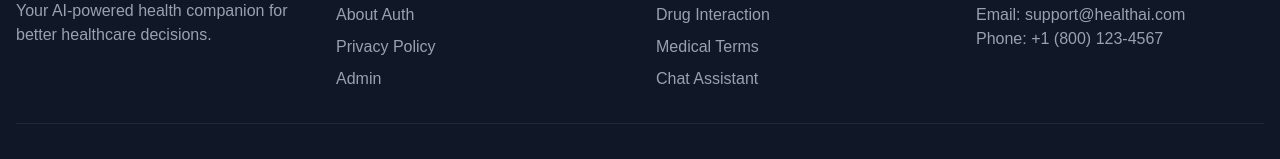
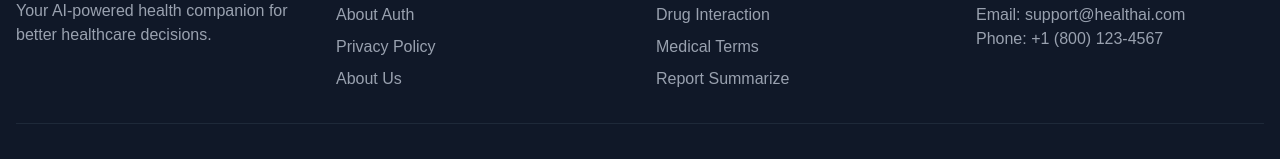
Before and after one commit to HadiqaGohar/HG-Medicura-AI, a Next.js app: page / in a window 1280 px wide. Shown: the part 5729-5888 px from the top of the page. Built offline with nearby package versions, Linux system fonts and the light colour scheme; no server answers.

Commit message:
Update Footer.tsx

```diff
--- a/src/app/components/Footer.tsx
+++ b/src/app/components/Footer.tsx
@@ -18,7 +18,7 @@ const Footer = () => {
               <li><Link href="/" className="text-gray-400 hover:text-white">Home</Link></li>
               <li><Link href="/about" className="text-gray-400 hover:text-white">About Auth</Link></li>
               <li><Link href="/privacy-policy" className="text-gray-400 hover:text-white">Privacy Policy</Link></li>
-              <li><Link href="/admin" className="text-gray-400 hover:text-white">Admin</Link></li>
+              <li><Link href="/about-us" className="text-gray-400 hover:text-white">About Us</Link></li>
 
             </ul>
           </div>
@@ -26,10 +26,10 @@ const Footer = () => {
           <div>
             <h4 className="text-lg font-semibold mb-4">Health Services</h4>
             <ul className="space-y-2">
-              <li><Link href="#" className="text-gray-400 hover:text-white">Symptom Analyzer</Link></li>
-              <li><Link href="#" className="text-gray-400 hover:text-white">Drug Interaction</Link></li>
-              <li><Link href="#" className="text-gray-400 hover:text-white">Medical Terms</Link></li>
-              <li><Link href="#" className="text-gray-400 hover:text-white">Chat Assistant</Link></li>
+              <li><Link href="/services/symptom-analyzer" className="text-gray-400 hover:text-white">Symptom Analyzer</Link></li>
+              <li><Link href="/services/drug-interaction" className="text-gray-400 hover:text-white">Drug Interaction</Link></li>
+              <li><Link href="/services/medical-term" className="text-gray-400 hover:text-white">Medical Terms</Link></li>
+              <li><Link href="/services/report-summarize" className="text-gray-400 hover:text-white">Report Summarize</Link></li>
             </ul>
           </div>
 
```
